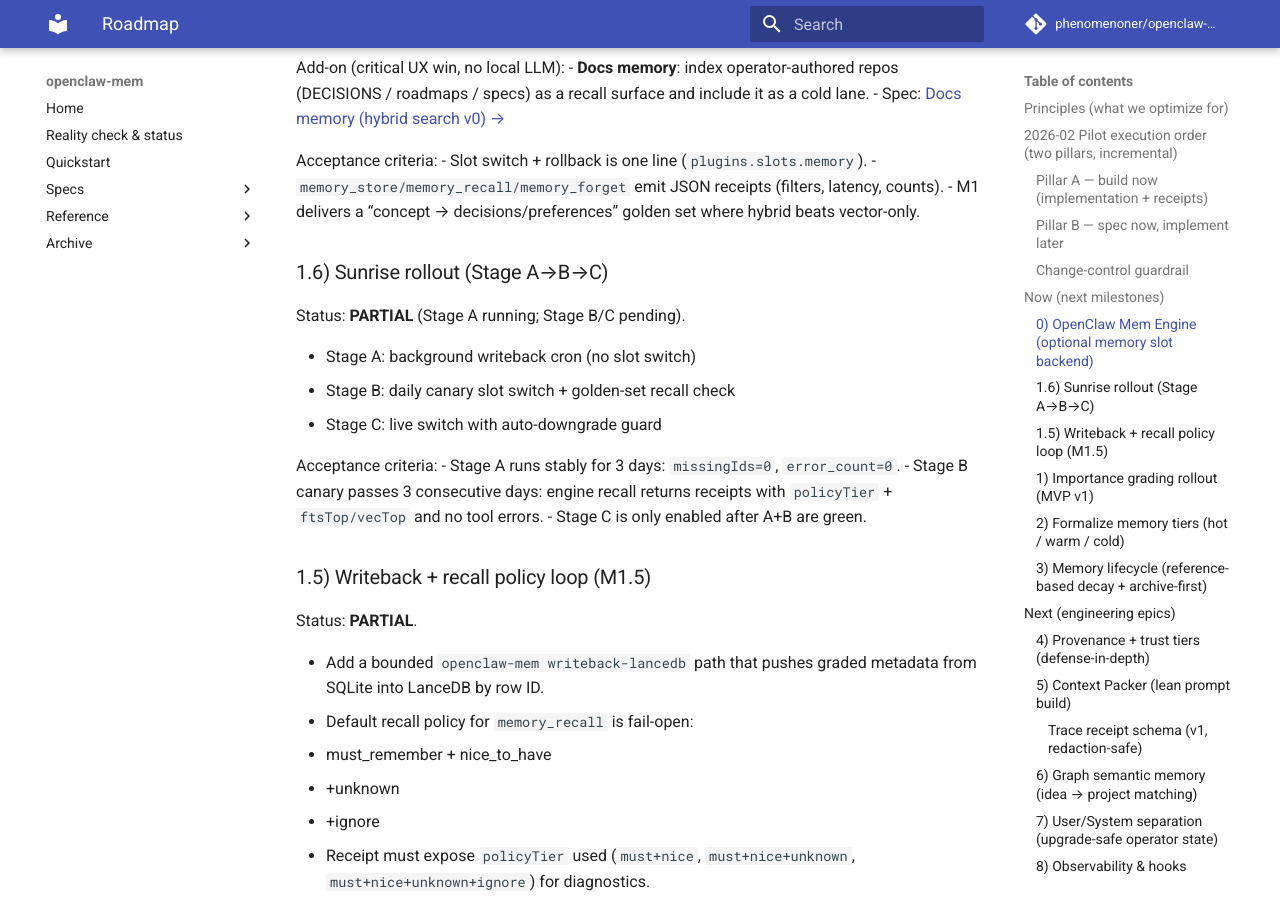
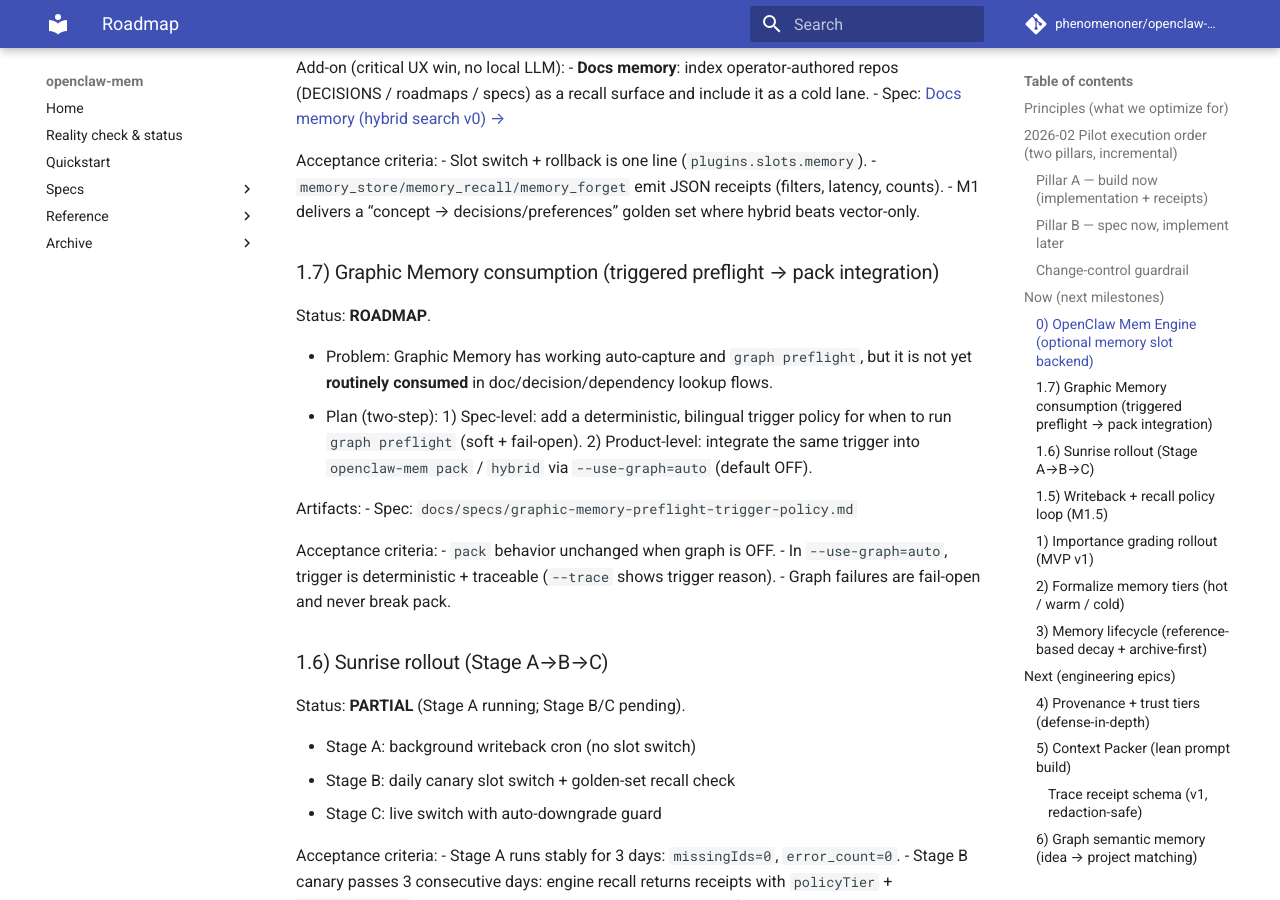
Before and after one commit to phenomenoner/openclaw-mem, an MkDocs documentation site: the page built from docs/roadmap.md, in a window 1280 px wide and 900 px high, scrolled down 1690 px. Built offline with MkDocs 1.6.1 and Material for MkDocs 9.7.7, drawn with Linux system fonts in a browser that asks for light colours; comment, search, counter and statistics services are not loaded.

Commit message:
docs(graphic-memory): add deterministic preflight trigger policy

```diff
--- a/docs/roadmap.md
+++ b/docs/roadmap.md
@@ -52,6 +52,23 @@
 - Slot switch + rollback is one line (`plugins.slots.memory`).
 - `memory_store/memory_recall/memory_forget` emit JSON receipts (filters, latency, counts).
 - M1 delivers a “concept → decisions/preferences” golden set where hybrid beats vector-only.
+
+### 1.7) Graphic Memory consumption (triggered preflight → pack integration)
+
+Status: **ROADMAP**.
+
+- Problem: Graphic Memory has working auto-capture and `graph preflight`, but it is not yet **routinely consumed** in doc/decision/dependency lookup flows.
+- Plan (two-step):
+  1) Spec-level: add a deterministic, bilingual trigger policy for when to run `graph preflight` (soft + fail-open).
+  2) Product-level: integrate the same trigger into `openclaw-mem pack` / `hybrid` via `--use-graph=auto` (default OFF).
+
+Artifacts:
+- Spec: `docs/specs/graphic-memory-preflight-trigger-policy.md`
+
+Acceptance criteria:
+- `pack` behavior unchanged when graph is OFF.
+- In `--use-graph=auto`, trigger is deterministic + traceable (`--trace` shows trigger reason).
+- Graph failures are fail-open and never break pack.
 
 ### 1.6) Sunrise rollout (Stage A→B→C)
 
```
Also changed, not shown: docs/specs/graphic-memory-auto-capture-auto-recall.md (+7 -0 lines), docs/specs/graphic-memory-preflight-trigger-policy.md (added, +109 -0 lines).
